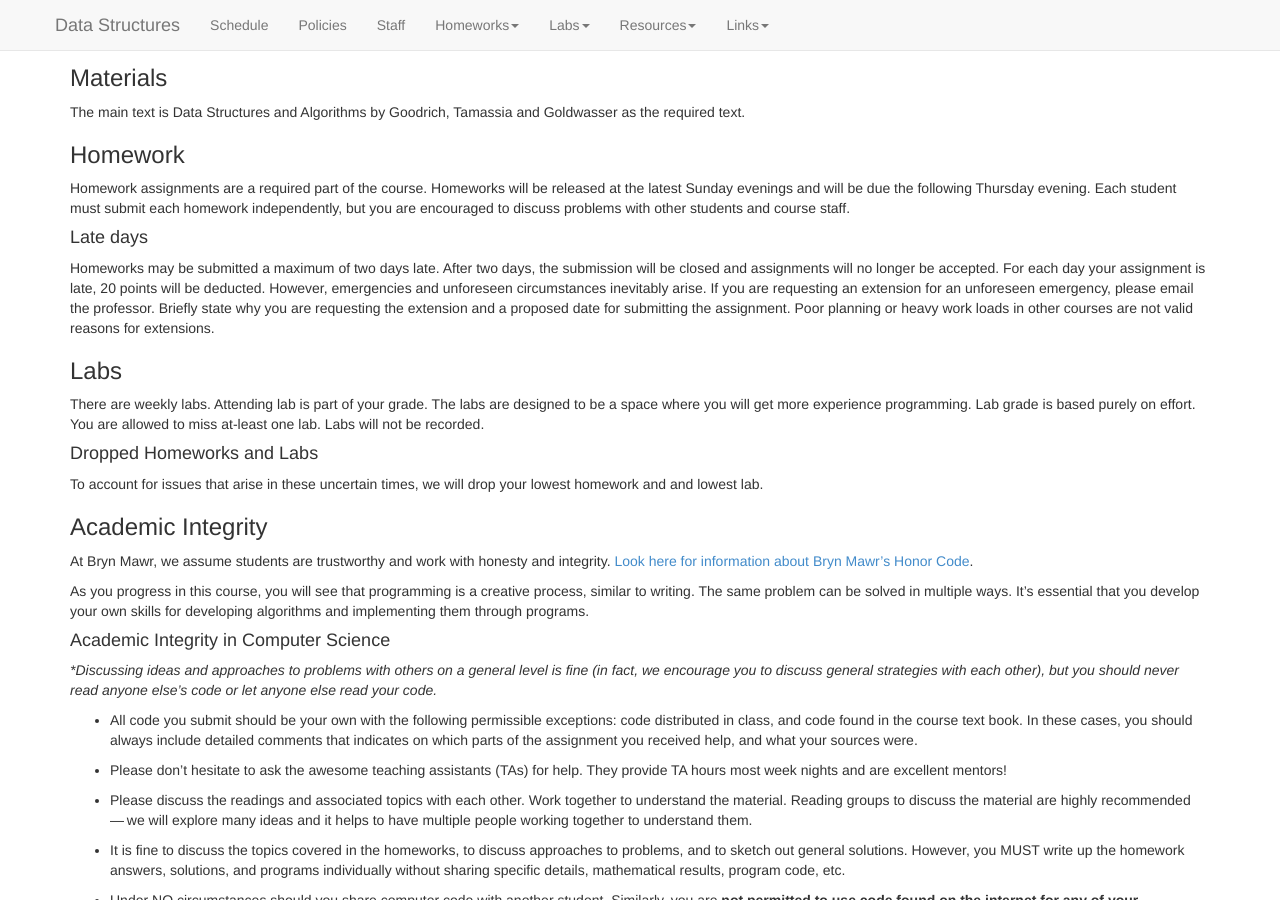
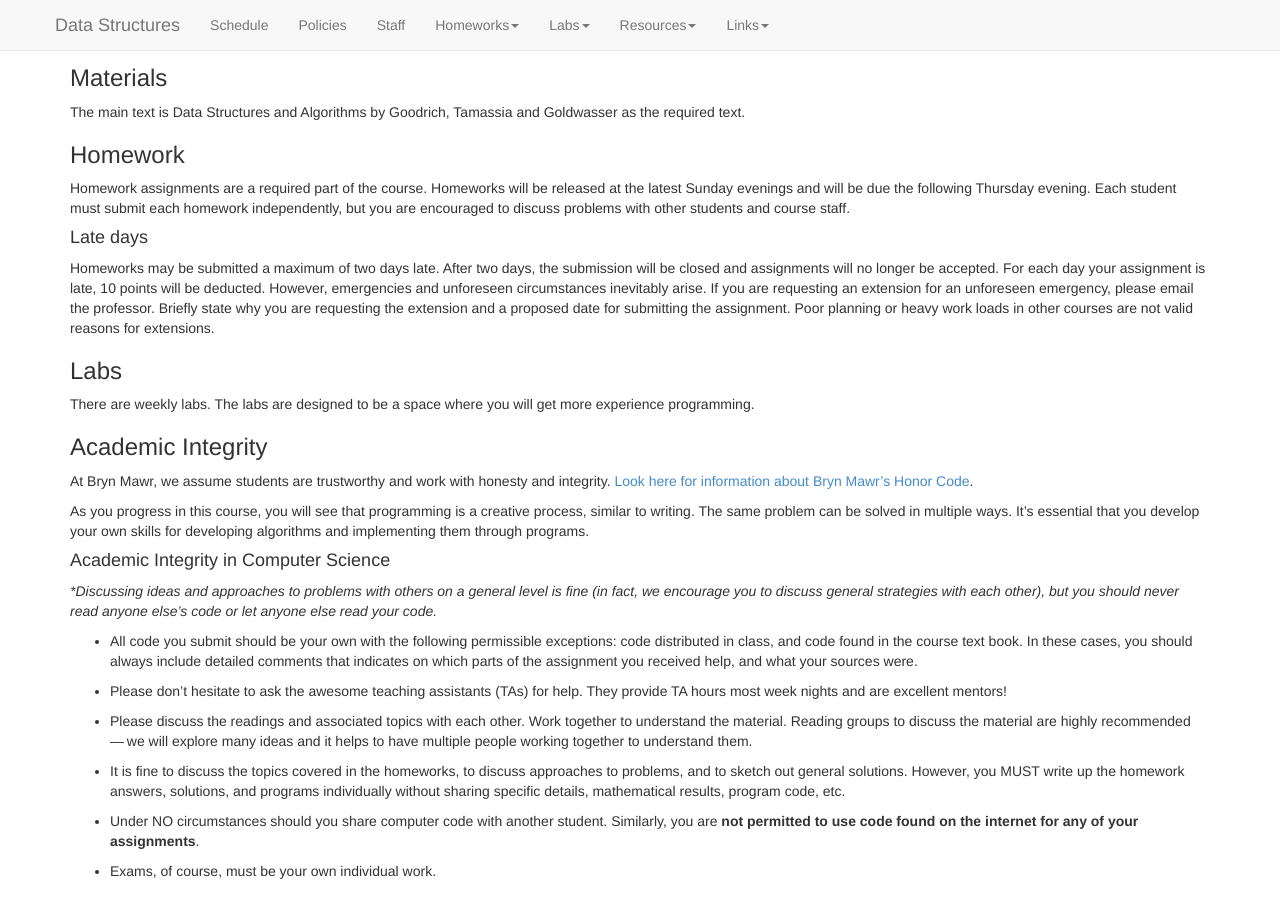
Before and after one commit to kalte0/BMC-CS-151.github.io, a Jekyll site: the page built from policies.md, in a window 1280 px wide and 900 px high, scrolled down 417 px. Built offline with Jekyll 4.4.1, drawn with Linux system fonts in a browser that asks for light colours; nearby versions of some CDN libraries.

Commit message:
Update policies.md

```diff
--- a/policies.md
+++ b/policies.md
@@ -31,16 +31,11 @@ Each student must submit each homework independently, but you are encouraged to
 
 
 #### Late days
-Homeworks may be submitted a maximum of two days late. After two days, the submission will be closed and assignments will no longer be accepted. For each day your assignment is late, 20 points will be deducted.
+Homeworks may be submitted a maximum of two days late. After two days, the submission will be closed and assignments will no longer be accepted. For each day your assignment is late, 10 points will be deducted.
 However, emergencies and unforeseen circumstances inevitably arise. If you are requesting an extension for an unforeseen emergency, please email the professor. Briefly state why you are requesting the extension and a proposed date for submitting the assignment. Poor planning or heavy work loads in other courses are not valid reasons for extensions.
 
 ### Labs
-There are weekly labs. Attending lab is part of your grade. The labs are designed to be a space where you will get more experience programming. Lab grade is based purely on effort. You are allowed to miss at-least one lab. Labs will not be recorded.
-
-
-#### Dropped Homeworks and Labs
-To account for issues that arise in these uncertain times, we
-will drop your lowest homework and and lowest lab.
+There are weekly labs. The labs are designed to be a space where you will get more experience programming.
 
 ### Academic Integrity
 
```
